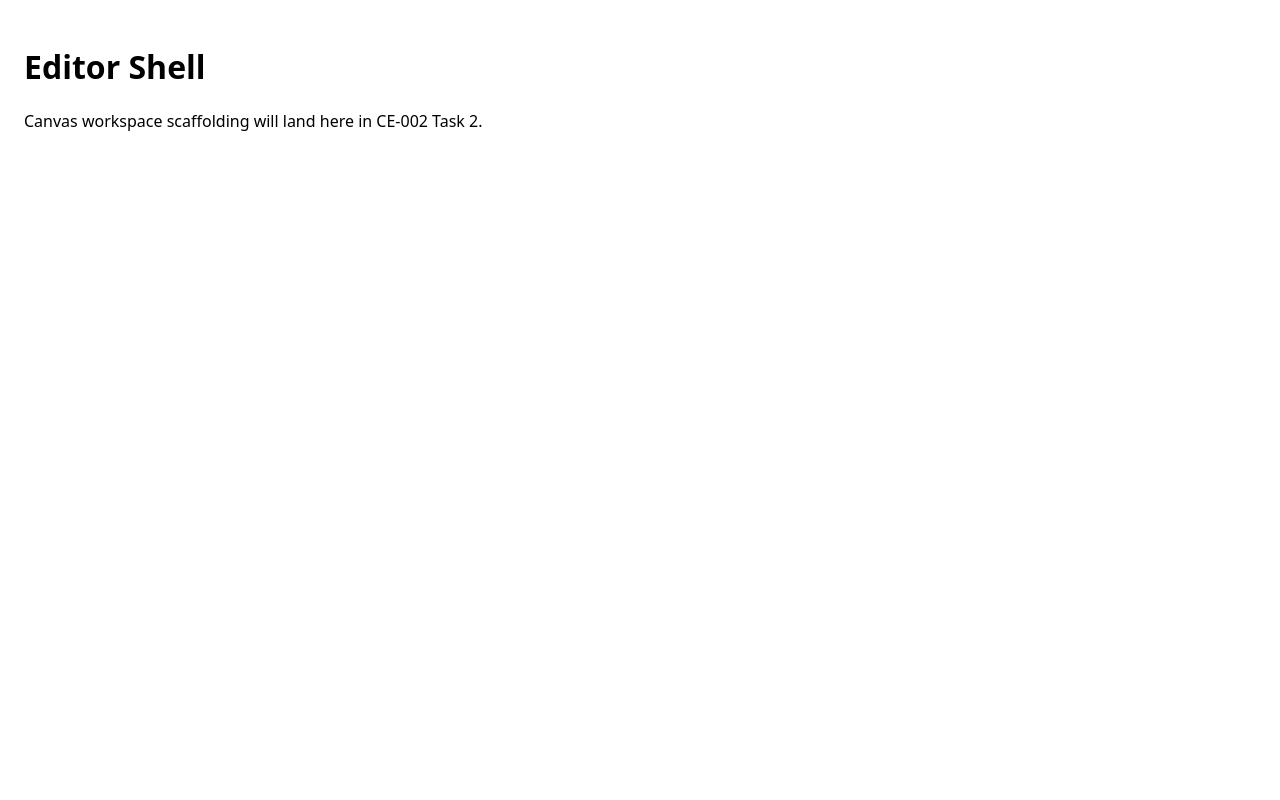
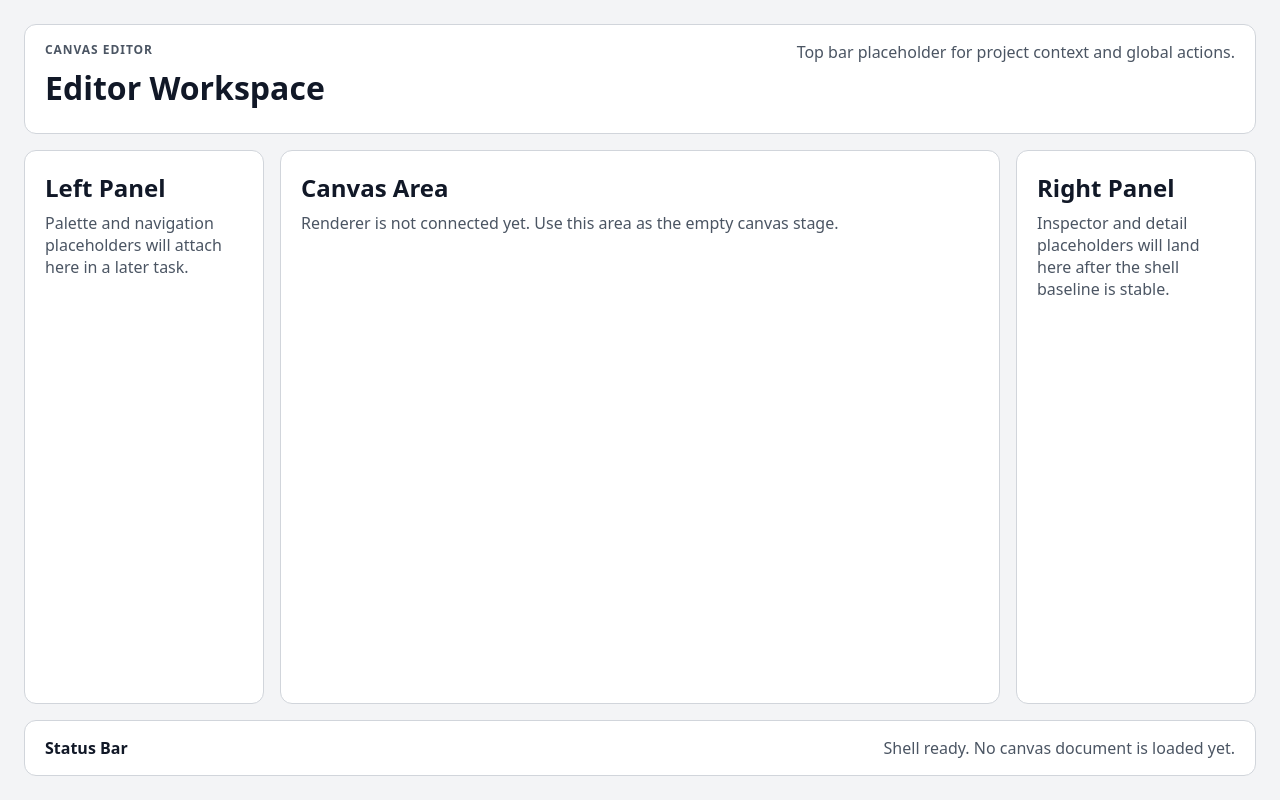
Before and after one commit to Majmunu/omni-canvas, a React (Vite) app: page / in a window 1280 px wide. Built offline with nearby package versions, Linux system fonts and the light colour scheme.

Commit message:
feat(ce-002): add five-region editor shell structure

```diff
--- a/src/App.tsx
+++ b/src/App.tsx
@@ -1,8 +1,53 @@
 function EditorShell() {
   return (
-    <main data-testid="editor-shell" aria-label="Editor shell">
-      <h1>Editor Shell</h1>
-      <p>Canvas workspace scaffolding will land here in CE-002 Task 2.</p>
+    <main className="editor-shell" data-testid="editor-shell" aria-label="Editor shell">
+      <header className="editor-topbar" data-testid="editor-topbar" aria-label="Editor top bar">
+        <div>
+          <p className="editor-eyebrow">Canvas Editor</p>
+          <h1>Editor Workspace</h1>
+        </div>
+        <p className="editor-copy">Top bar placeholder for project context and global actions.</p>
+      </header>
+
+      <div className="editor-body">
+        <aside
+          className="editor-panel"
+          data-testid="editor-left-panel"
+          aria-label="Editor left panel"
+        >
+          <h2>Left Panel</h2>
+          <p>Palette and navigation placeholders will attach here in a later task.</p>
+        </aside>
+
+        <section
+          className="editor-canvas-area"
+          data-testid="editor-canvas-area"
+          aria-label="Editor canvas area"
+        >
+          <h2>Canvas Area</h2>
+          <p>Renderer is not connected yet. Use this area as the empty canvas stage.</p>
+        </section>
+
+        <aside
+          className="editor-panel"
+          data-testid="editor-right-panel"
+          aria-label="Editor right panel"
+        >
+          <h2>Right Panel</h2>
+          <p>
+            Inspector and detail placeholders will land here after the shell baseline is stable.
+          </p>
+        </aside>
+      </div>
+
+      <footer
+        className="editor-status-bar"
+        data-testid="editor-status-bar"
+        aria-label="Editor status bar"
+      >
+        <strong>Status Bar</strong>
+        <span>Shell ready. No canvas document is loaded yet.</span>
+      </footer>
     </main>
   )
 }
--- a/src/index.css
+++ b/src/index.css
@@ -1,6 +1,8 @@
 body {
   margin: 0;
   min-height: 100vh;
+  background: #f3f4f6;
+  color: #111827;
   font-family:
     system-ui,
     -apple-system,
@@ -16,3 +18,77 @@ body {
 main {
   padding: 24px;
 }
+
+.editor-shell {
+  min-height: 100vh;
+  display: grid;
+  grid-template-rows: auto 1fr auto;
+  gap: 16px;
+  box-sizing: border-box;
+}
+
+.editor-topbar,
+.editor-panel,
+.editor-canvas-area,
+.editor-status-bar {
+  border: 1px solid #d1d5db;
+  border-radius: 12px;
+  background: #ffffff;
+}
+
+.editor-topbar,
+.editor-status-bar {
+  padding: 16px 20px;
+}
+
+.editor-topbar {
+  display: flex;
+  justify-content: space-between;
+  align-items: flex-start;
+  gap: 16px;
+}
+
+.editor-body {
+  display: grid;
+  grid-template-columns: minmax(180px, 240px) minmax(0, 1fr) minmax(180px, 240px);
+  gap: 16px;
+  min-height: 0;
+}
+
+.editor-panel,
+.editor-canvas-area {
+  padding: 20px;
+}
+
+.editor-canvas-area {
+  min-height: 320px;
+}
+
+.editor-status-bar {
+  display: flex;
+  justify-content: space-between;
+  gap: 16px;
+}
+
+.editor-eyebrow {
+  margin: 0 0 8px;
+  font-size: 0.75rem;
+  font-weight: 700;
+  letter-spacing: 0.08em;
+  text-transform: uppercase;
+  color: #4b5563;
+}
+
+.editor-copy,
+.editor-panel p,
+.editor-canvas-area p,
+.editor-status-bar span {
+  margin: 0;
+  color: #4b5563;
+}
+
+.editor-topbar h1,
+.editor-panel h2,
+.editor-canvas-area h2 {
+  margin: 0 0 8px;
+}
```
Also changed, not shown: 1 other file (tests, documents, lock files or other folders).
